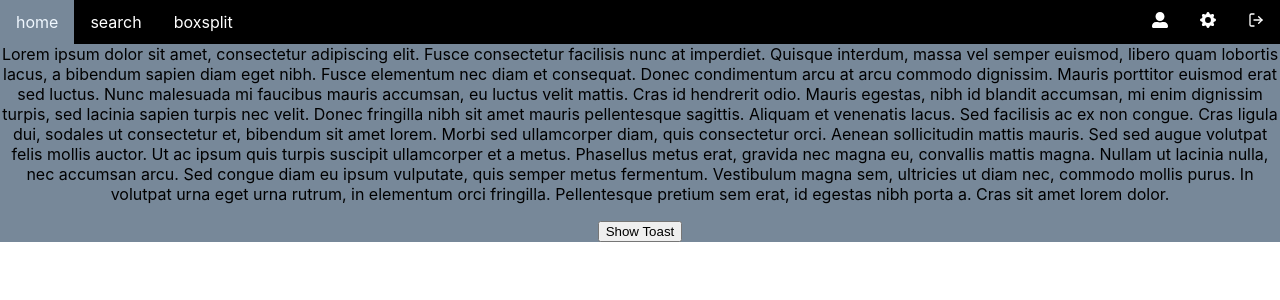
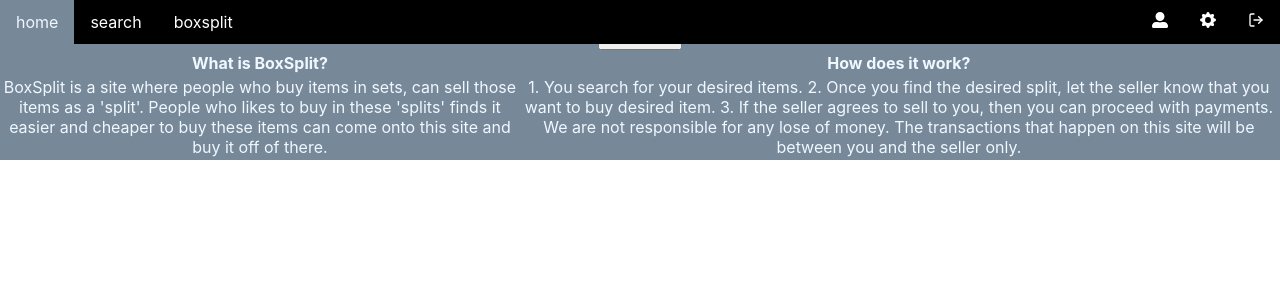
Before and after one commit to iKoogar/boxsplit-react, a React (Create React App) app in the folder my-app/: page / in a window 1280 px wide. Shown: the top 300 px of the page. Built offline with nearby package versions, Linux system fonts and the light colour scheme.

Commit message:
updating the home page? trying to make
it look nice/aesthetically pleasing.

```diff
--- a/my-app/src/App.css
+++ b/my-app/src/App.css
@@ -57,3 +57,8 @@
   text-align: center;
   padding-top: 28px;
 }
+
+.tble{
+  width: 100%;
+  color: aliceblue;
+}
--- a/my-app/src/App.js
+++ b/my-app/src/App.js
@@ -43,23 +43,26 @@
       </div>
       <div className="body">
         <header>
-          <p>
-            Lorem ipsum dolor sit amet, consectetur adipiscing elit. Fusce consectetur facilisis nunc at
-            imperdiet. Quisque interdum, massa vel semper euismod, libero quam lobortis lacus, a bibendum
-            sapien diam eget nibh. Fusce elementum nec diam et consequat. Donec condimentum arcu at arcu
-            commodo dignissim. Mauris porttitor euismod erat sed luctus. Nunc malesuada mi faucibus mauris
-            accumsan, eu luctus velit mattis. Cras id hendrerit odio. Mauris egestas, nibh id blandit accumsan,
-            mi enim dignissim turpis, sed lacinia sapien turpis nec velit. Donec fringilla nibh sit amet mauris
-            pellentesque sagittis. Aliquam et venenatis lacus. Sed facilisis ac ex non congue. Cras ligula dui,
-            sodales ut consectetur et, bibendum sit amet lorem. Morbi sed ullamcorper diam, quis consectetur
-            orci. Aenean sollicitudin mattis mauris.
-            Sed sed augue volutpat felis mollis auctor. Ut ac ipsum quis turpis suscipit ullamcorper et a metus.
-            Phasellus metus erat, gravida nec magna eu, convallis mattis magna. Nullam ut lacinia nulla, nec
-            accumsan arcu. Sed congue diam eu ipsum vulputate, quis semper metus fermentum. Vestibulum magna sem,
-            ultricies ut diam nec, commodo mollis purus. In volutpat urna eget urna rutrum, in elementum orci
-            fringilla. Pellentesque pretium sem erat, id egestas nibh porta a. Cras sit amet lorem dolor.
-          </p>
           <Button onClick={() => exportWithObjectId()}>Show Toast</Button>
+          <table className="tble">
+            <tr>
+              <th>What is BoxSplit?</th>
+              <th>How does it work?</th>
+            </tr>
+            <tr>
+              <td>
+                BoxSplit is a site where people who buy items in sets, can sell those items as a 'split'.
+                People who likes to buy in these 'splits' finds it easier and cheaper to buy these items can
+                come onto this site and buy it off of there.
+              </td>
+              <td>
+                1. You search for your desired items.
+                2. Once you find the desired split, let the seller know that you want to buy desired item.
+                3. If the seller agrees to sell to you, then you can proceed with payments.
+                We are not responsible for any lose of money. The transactions that happen on this site will be between you and the seller only.
+              </td>
+            </tr>
+          </table>
         </header>
       </div>
     </div>
```
